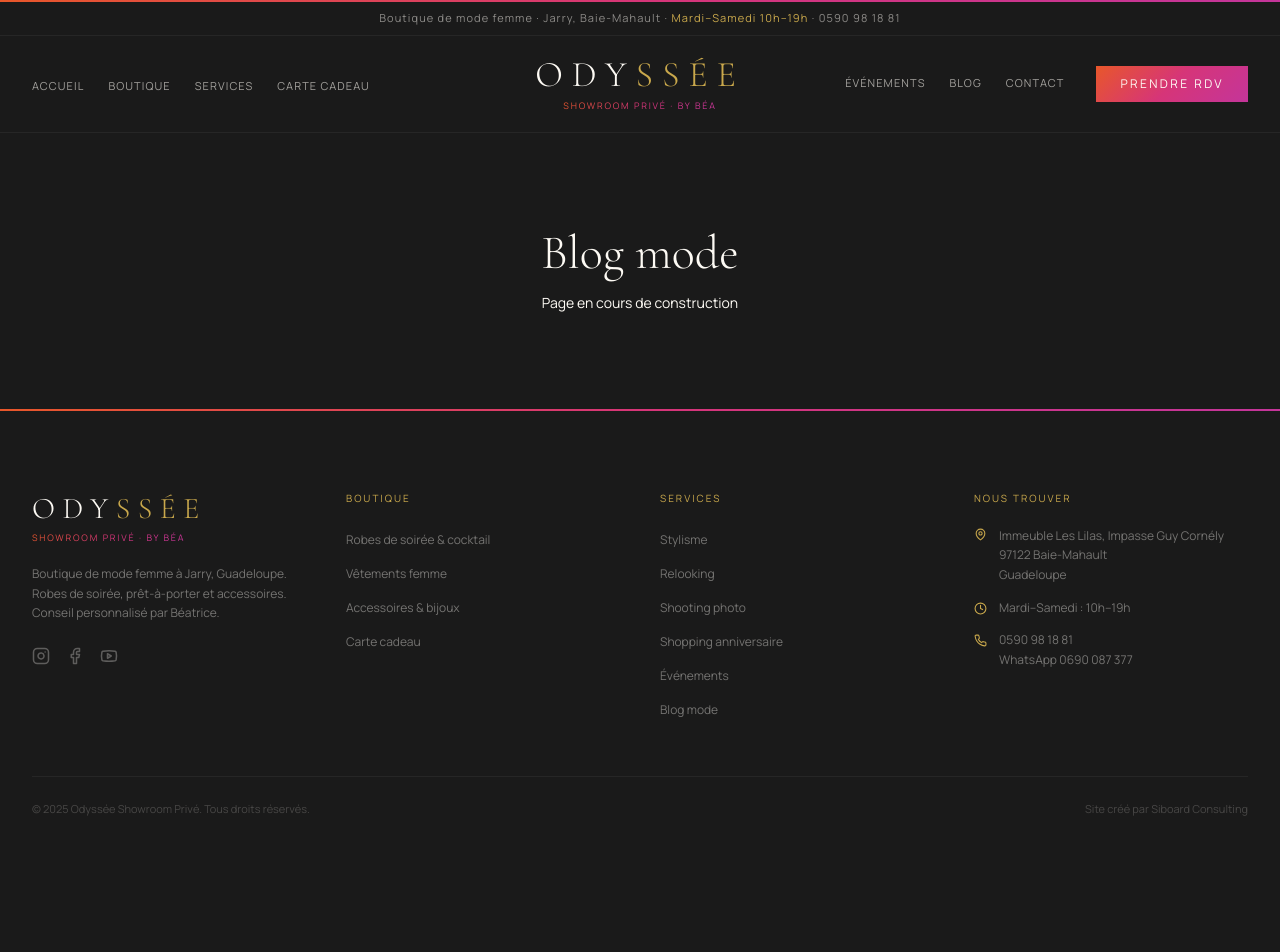
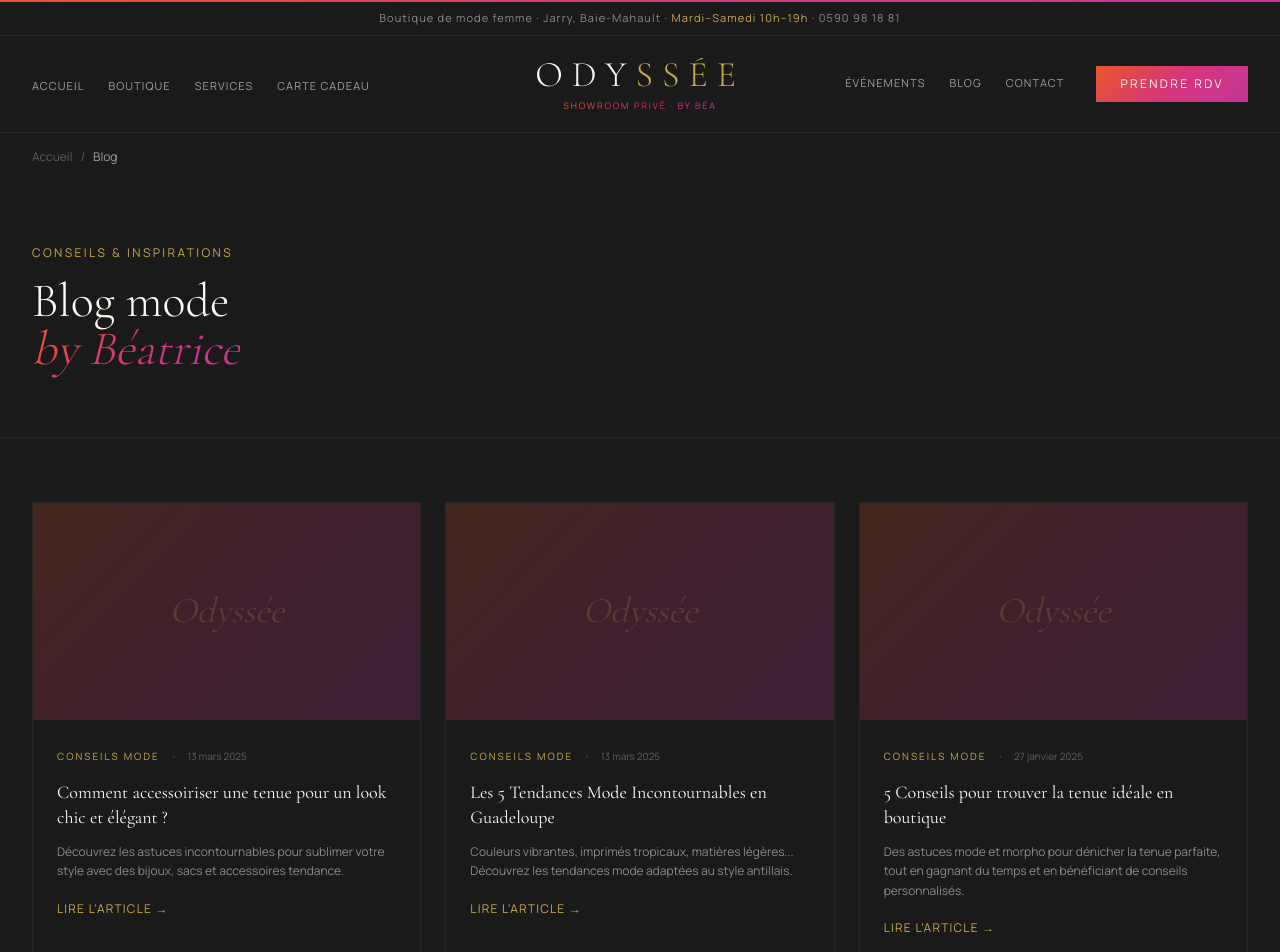
Before and after one commit to jmd971/odyssee-site, a Next.js app: page /blog in a window 1280 px wide. Shown: the top 952 px of the page. Before the commit the page ends 897 px from the top, so only its background shows below. Built offline with nearby package versions, Linux system fonts and the light colour scheme.

Commit message:
feat: add blog page listing with 3 articles

```diff
--- a/src/app/blog/page.tsx
+++ b/src/app/blog/page.tsx
@@ -1,14 +1,94 @@
 import type { Metadata } from 'next'
+import Link from 'next/link'
+import { SITE_CONFIG } from '@/lib/site-config'
 
 export const metadata: Metadata = {
   title: 'Blog mode & conseils style en Guadeloupe | Odyssée',
+  description: 'Conseils mode, tendances et astuces style en Guadeloupe par Odyssée Showroom Privé. Inspirations pour sublimer votre garde-robe.',
+  alternates: { canonical: 'https://odysseebybea.fr/blog' },
 }
 
-export default function Page() {
+const articles = [
+  {
+    slug: 'accessoiriser-tenue-chic-elegante',
+    titre: 'Comment accessoiriser une tenue pour un look chic et élégant ?',
+    date: '13 mars 2025',
+    resume: 'Découvrez les astuces incontournables pour sublimer votre style avec des bijoux, sacs et accessoires tendance.',
+    categorie: 'Conseils Mode',
+    auteur: 'Béatrice',
+  },
+  {
+    slug: 'tendances-mode-guadeloupe',
+    titre: 'Les 5 Tendances Mode Incontournables en Guadeloupe',
+    date: '13 mars 2025',
+    resume: 'Couleurs vibrantes, imprimés tropicaux, matières légères... Découvrez les tendances mode adaptées au style antillais.',
+    categorie: 'Conseils Mode',
+    auteur: 'Béatrice',
+  },
+  {
+    slug: 'trouver-tenue-ideale-boutique',
+    titre: '5 Conseils pour trouver la tenue idéale en boutique',
+    date: '27 janvier 2025',
+    resume: 'Des astuces mode et morpho pour dénicher la tenue parfaite, tout en gagnant du temps et en bénéficiant de conseils personnalisés.',
+    categorie: 'Conseils Mode',
+    auteur: 'Béatrice',
+  },
+]
+
+export default function BlogPage() {
   return (
-    <main className="container-luxury py-24 text-center">
-      <h1 className="section-title">Blog mode</h1>
-      <p className="font-sans text-sm text-charcoal/60 mt-4">Page en cours de construction</p>
-    </main>
+    <>
+      <nav className="container-luxury py-4 text-xs font-sans text-blanc-casse/30">
+        <Link href="/" className="hover:text-or transition-colors">Accueil</Link>
+        <span className="mx-2">/</span>
+        <span className="text-blanc-casse/60">Blog</span>
+      </nav>
+
+      <section className="py-16 border-b border-blanc-casse/5">
+        <div className="container-luxury">
+          <span className="section-subtitle">Conseils & inspirations</span>
+          <h1 className="section-title text-blanc-casse">
+            Blog mode<br />
+            <span className="italic text-gradient">by Béatrice</span>
+          </h1>
+        </div>
+      </section>
+
+      <section className="py-16">
+        <div className="container-luxury">
+          <div className="grid grid-cols-1 md:grid-cols-3 gap-6">
+            {articles.map((article) => (
+              <article key={article.slug} className="border border-blanc-casse/5 hover:border-or/20 transition-all duration-300 group">
+                <div className="aspect-[16/9] relative overflow-hidden">
+                  <div className="absolute inset-0 bg-gradient-odyssee opacity-20 group-hover:opacity-30 transition-opacity" />
+                  <div className="absolute inset-0 flex items-center justify-center">
+                    <span className="font-serif italic text-4xl text-or/20">Odyssée</span>
+                  </div>
+                </div>
+                <div className="p-6">
+                  <div className="flex items-center gap-3 mb-3">
+                    <span className="font-sans text-[10px] tracking-luxury uppercase text-or">{article.categorie}</span>
+                    <span className="text-blanc-casse/20">·</span>
+                    <span className="font-sans text-[10px] text-blanc-casse/30">{article.date}</span>
+                  </div>
+                  <h2 className="font-serif text-lg text-blanc-casse leading-snug mb-3 group-hover:text-or transition-colors">
+                    {article.titre}
+                  </h2>
+                  <p className="font-sans text-xs text-blanc-casse/50 leading-relaxed mb-5">
+                    {article.resume}
+                  </p>
+                  <Link
+                    href={`/blog/${article.slug}`}
+                    className="font-sans text-xs tracking-wide uppercase text-or hover:text-or-clair transition-colors flex items-center gap-2"
+                  >
+                    Lire l&apos;article →
+                  </Link>
+                </div>
+              </article>
+            ))}
+          </div>
+        </div>
+      </section>
+    </>
   )
 }
```
